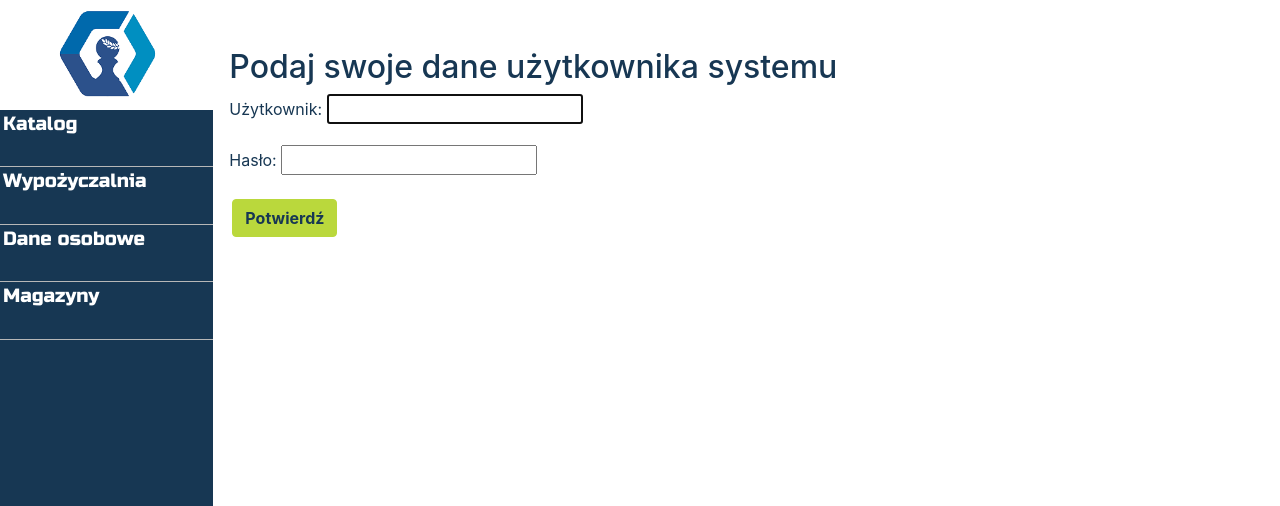
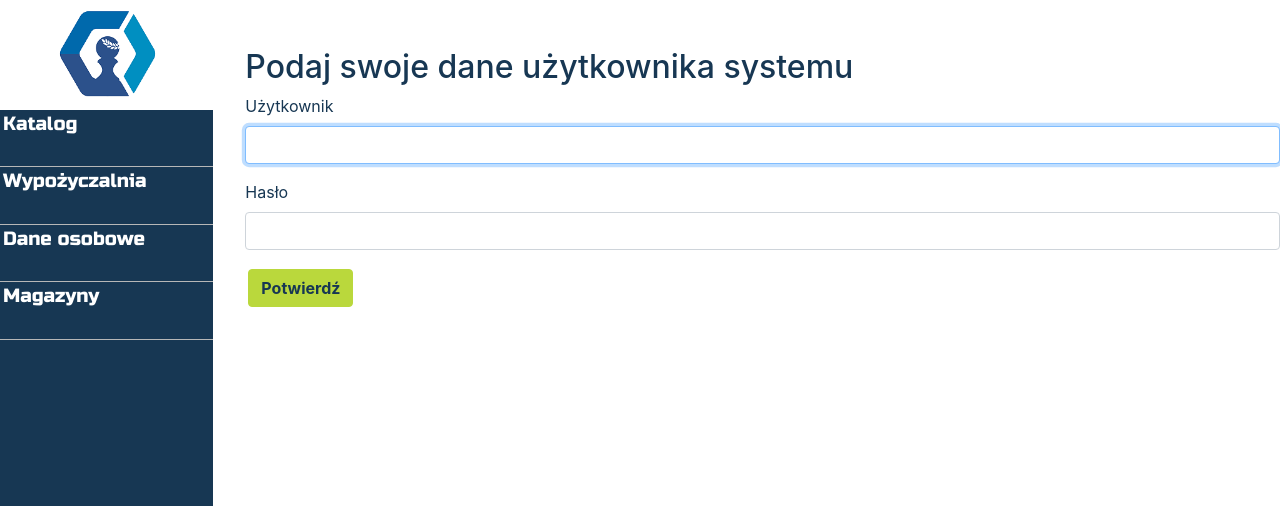
Before and after one commit to gmacike/sharehold, a Django app: page /accounts/login/ in a window 1280 px wide. Shown: the part 61-567 px from the top of the page. Run offline with Django 3.2, Linux system fonts and the light colour scheme; parts of the project's set-up code (start-up, migrations or seed data) failed here and were passed over; some libraries are stand-ins or nearby versions; some web fonts are replaced.

Commit message:
login form standarization

```diff
--- a/sharehold/templates/sharehold/registration/login.html
+++ b/sharehold/templates/sharehold/registration/login.html
@@ -1,7 +1,8 @@
 {% extends 'base.html' %}
+{% load staticfiles %}
 
 {% block content %}
-  <div class="jumbotron content">
+  <div class="jumbotron content pl-3">
     <h2>Podaj swoje dane użytkownika systemu</h2>
 
     {% if form.errors %}
@@ -10,7 +11,7 @@
 
     <form  action="{% url 'login' %}" method="POST">
       {% csrf_token %}
-        {{ form.as_p }}
+        {% include "sharehold/formfieldsgenerator.html" %}
         <input type="submit" class="btn btn-primary" value="Potwierdź">
         <input type="hidden" name="next" value="{{next}}">
 
```
